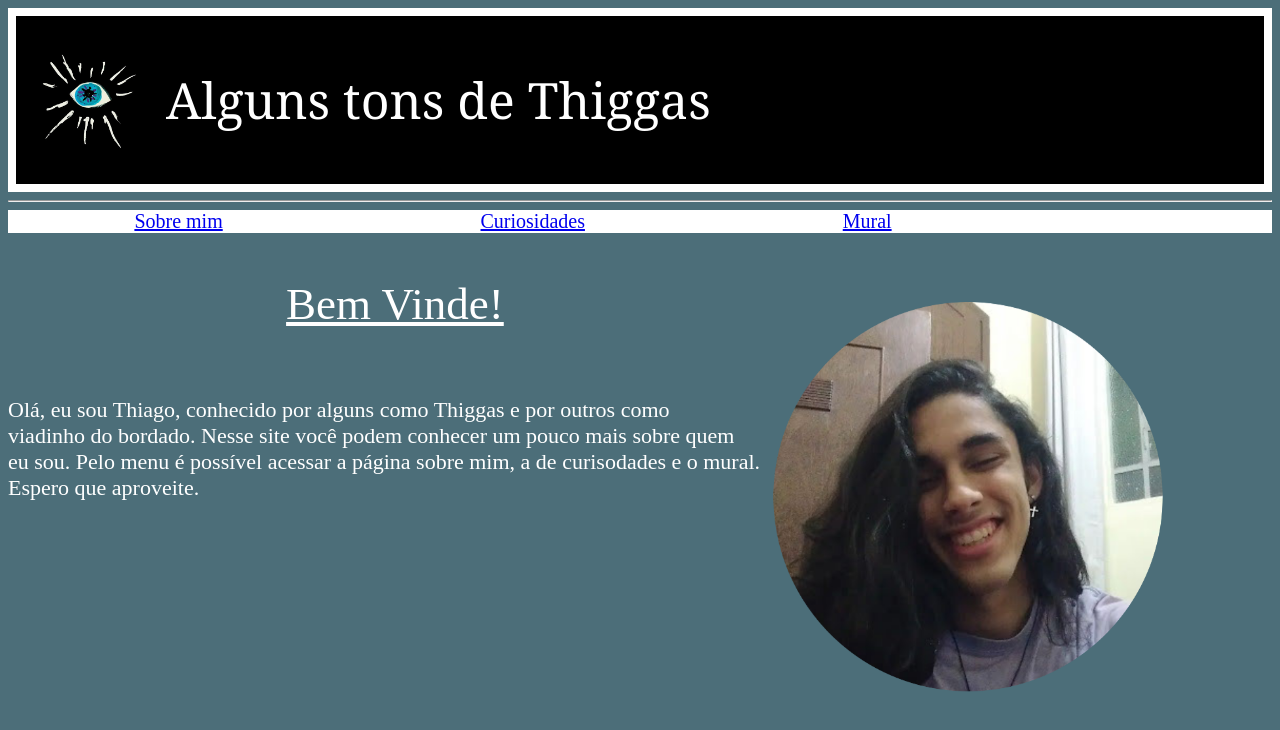
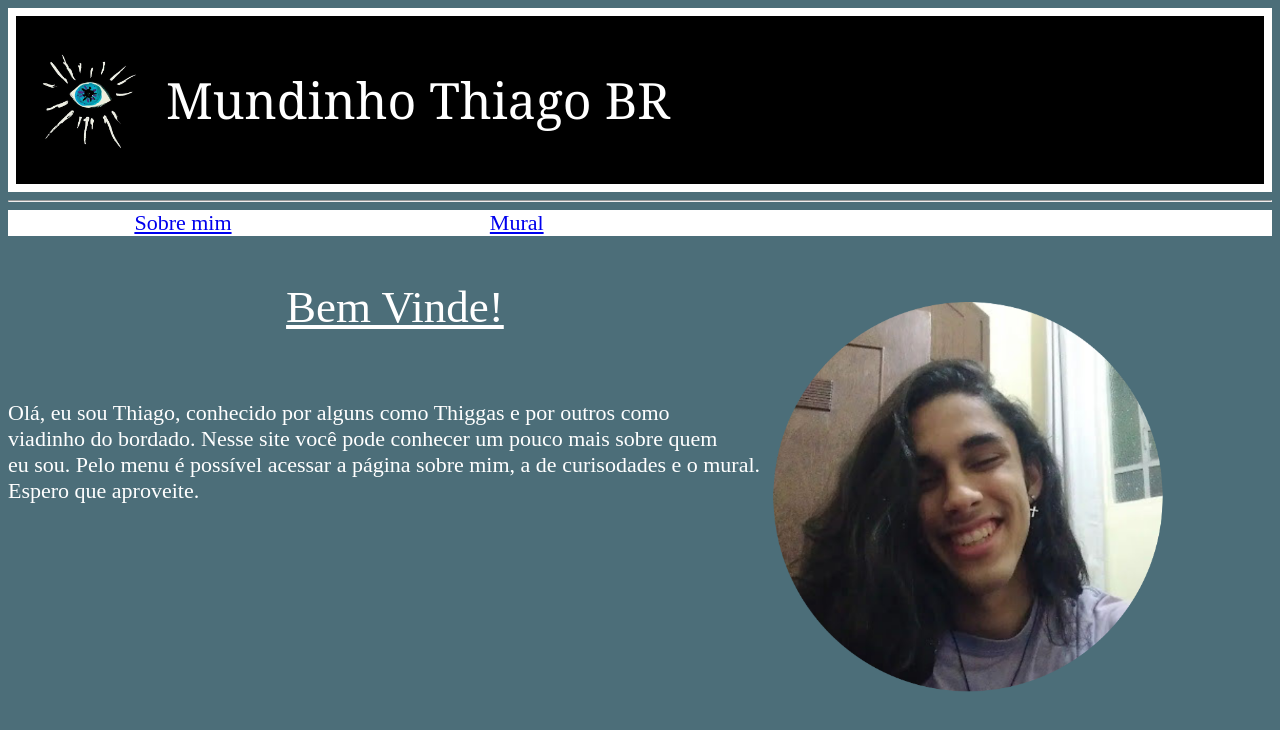
Before and after one commit to thiggasz/Web-SobreMim-ThiagoZimerer, a plain HTML site: page index.html in a window 1280 px wide. Drawn offline with Linux system fonts and the light colour scheme.

Commit message:
Update index.html

```diff
--- a/index.html
+++ b/index.html
@@ -20,7 +20,7 @@
             }
             #menu{
                 background-color:white;
-                font-size: 20px;
+                font-size: 22px;
             }
             #m1{
                 padding: 0% 10%;
@@ -49,23 +49,23 @@
     </head>
     <body>
         <section id="cabecalho">
-            <img width="100" lengh="100" src="olho.jpg" id="imgcab">
-            <p>Alguns tons de Thiggas
+            <img width="100" lengh="100" src="olho.jpg" id="imgcab" alt="Pintura de um olho">
+            <p>Mundinho Thiago BR
         </section>
         <hr>
         <section id="menu">
             <a id="m1" href="mim.html">Sobre mim</a>
-            <a id="m1" href="curiosidade.html">Curiosidades</a>
             <a id="m1" href="mural.html">Mural</a>
         </section>
         <section id="conteudo">
-            <img width="400" lengh="400" src="eu.png" id="imgcont">
+            <img width="400" lengh="400" src="eu.png" id="imgcont" alt="Minha foto">
             <p>Bem Vinde!
         </section>
         <section id="texto">
             <p>Olá, eu sou Thiago, conhecido por alguns como Thiggas e por outros como<br>
-                viadinho do bordado. Nesse site você podem conhecer um pouco mais sobre quem<br>
+                viadinho do bordado. Nesse site você pode conhecer um pouco mais sobre quem<br>
                 eu sou. Pelo menu é possível acessar a página sobre mim, a de curisodades e o mural.<br>
                 Espero que aproveite.
         </section>
+    </body>
 </html>
```
